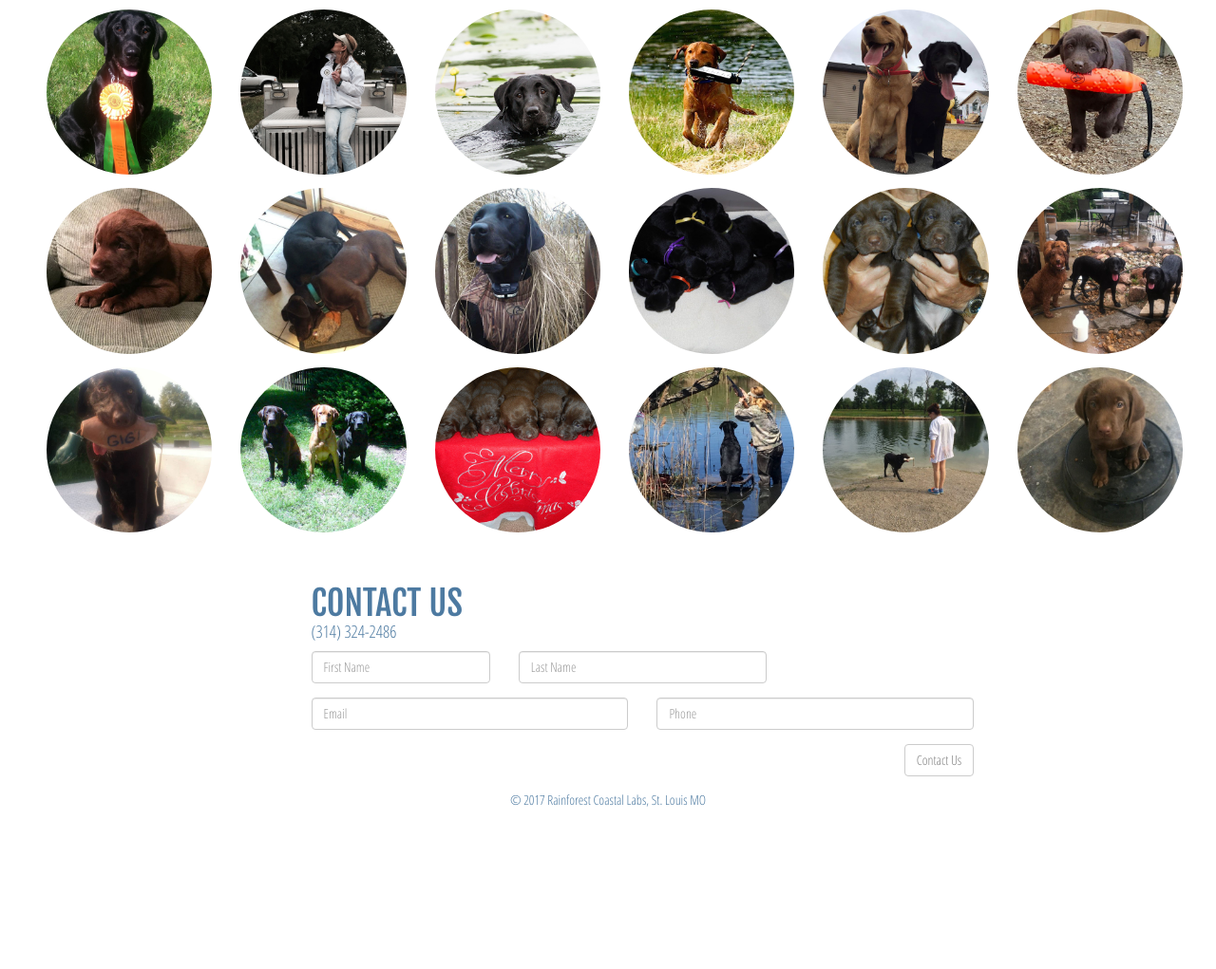
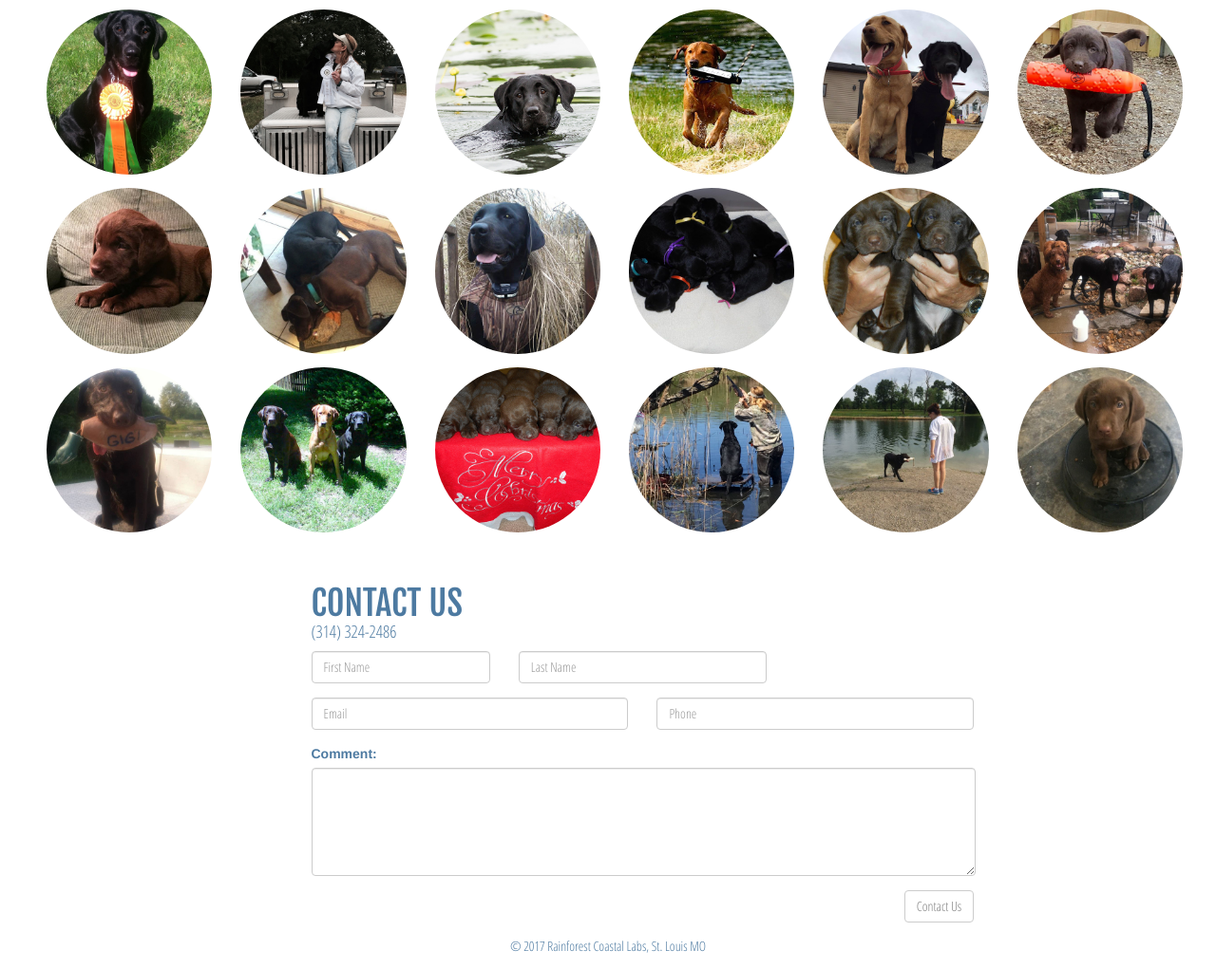
Before and after one commit to ericb14/Coastal_Labs, a website: page index.html in a window 1280 px wide. Shown: the part 7579-8600 px from the top of the page at 95% size. Before the commit the page ends 8446 px from the top, so only its background shows below. Drawn offline with nearby package versions, Linux system fonts and the light colour scheme.

Commit message:
comment box

```diff
--- a/index.html
+++ b/index.html
@@ -712,6 +712,11 @@
                 </div>
             </div>
 
+            <div class="form-group">
+                <label for="comment">Comment:</label>
+                <textarea class="form-control" rows="5" id="comment" style="width:83%"></textarea>
+            </div>
+
             <div class="row form-group">
                 <div class="col-xs-10">
                     <button class="btn btn-default pull-right">Contact Us</button>
```
